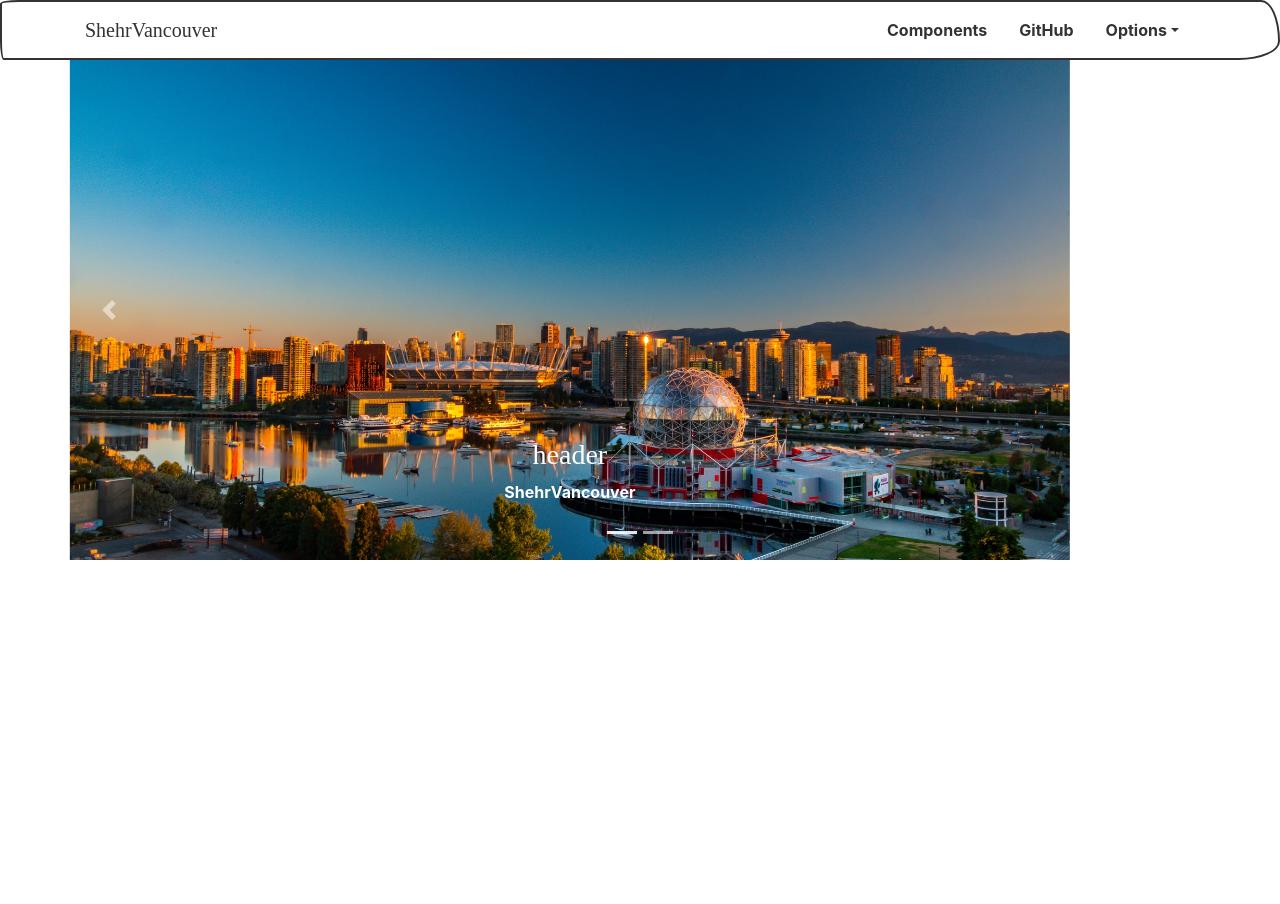
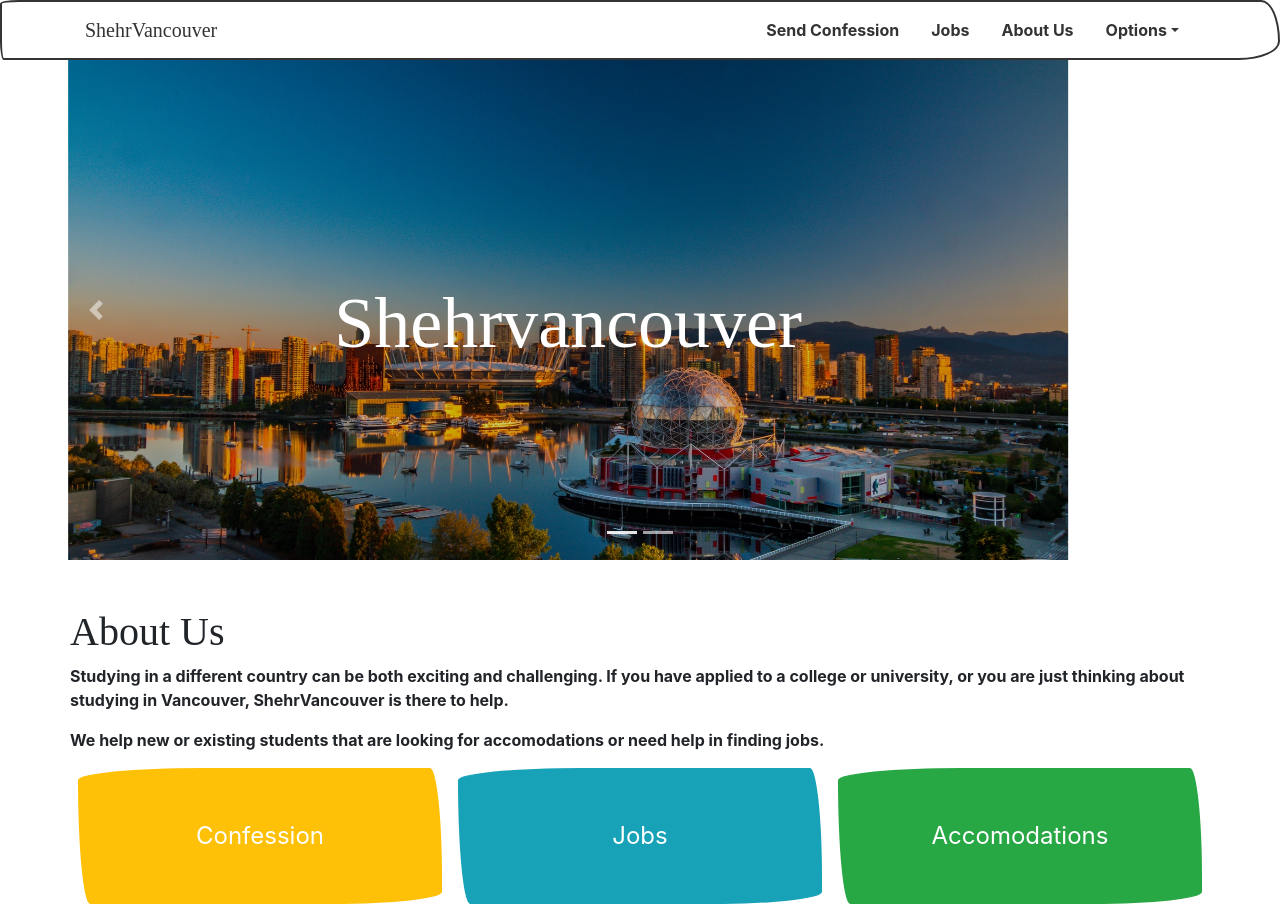
Before and after one commit to gursharan4312/shehrvancouver, a Gatsby site: page / in a window 1280 px wide. Before the commit the page ends 800 px from the top, so only its background shows below. Built offline with nearby package versions, Linux system fonts and the light colour scheme; Gatsby itself is replaced by a stand-in of ours; a web font is replaced by a local one.

Commit message:
pages added

```diff
--- /dev/null
+++ b/public/page-data/accomodations/page-data.json
@@ -0,0 +1 @@
+{"componentChunkName":"component---src-pages-accomodations-js","path":"/accomodations/","result":{"pageContext":{}},"staticQueryHashes":[]}
--- /dev/null
+++ b/public/page-data/confession/page-data.json
@@ -0,0 +1 @@
+{"componentChunkName":"component---src-pages-confession-js","path":"/confession/","result":{"pageContext":{}},"staticQueryHashes":[]}
--- a/public/page-data/dev-404-page/page-data.json
+++ b/public/page-data/dev-404-page/page-data.json
@@ -1 +1 @@
-{"componentChunkName":"component---cache-dev-404-page-js","path":"/dev-404-page/","result":{"data":{"allSitePage":{"nodes":[{"path":"/"}]}},"pageContext":{}},"staticQueryHashes":[]}
+{"componentChunkName":"component---cache-dev-404-page-js","path":"/dev-404-page/","result":{"data":{"allSitePage":{"nodes":[{"path":"/"},{"path":"/confession/"}]}},"pageContext":{}},"staticQueryHashes":[]}
--- /dev/null
+++ b/public/page-data/jobs/page-data.json
@@ -0,0 +1 @@
+{"componentChunkName":"component---src-pages-jobs-js","path":"/jobs/","result":{"pageContext":{}},"staticQueryHashes":[]}
--- a/src/components/Carousel.js
+++ b/src/components/Carousel.js
@@ -23,8 +23,7 @@ const Carousel = () => {
   const items = data.allFile.edges.map((edge, i) => ({
     src: edge.node.childImageSharp.fluid.src,
     altText: edge.node.childImageSharp.fluid.originalName,
-    caption: "ShehrVancouver",
-    header: "header",
+    header: "Shehrvancouver",
     key: i,
   }));
   return (
--- a/src/components/Header.js
+++ b/src/components/Header.js
@@ -27,11 +27,14 @@ const Header = (props) => {
         <Collapse isOpen={isOpen} navbar>
           <Nav className="ml-auto" navbar>
             <NavItem className="mx-2">
-              <NavLink href="/components/">Components</NavLink>
+              <NavLink href="/components/">Send Confession</NavLink>
+            </NavItem>
+            <NavItem className="mx-2">
+              <NavLink href="/components/">Jobs</NavLink>
             </NavItem>
             <NavItem className="mx-2">
               <NavLink href="https://github.com/reactstrap/reactstrap">
-                GitHub
+                About Us
               </NavLink>
             </NavItem>
             <UncontrolledDropdown nav inNavbar className="mx-2">
--- a/src/components/css/carousel.scss
+++ b/src/components/css/carousel.scss
@@ -3,10 +3,18 @@
     .carousel-inner {
       .carousel-item {
         img {
-          width: 90% !important;
+          //   width: 90% !important;
           max-width: 1000px;
           max-height: 500px;
           margin: 0 auto;
+          filter: brightness(0.8);
+        }
+        .carousel-caption {
+          display: block !important;
+          top: 40%;
+          h3 {
+            font-size: 4.5rem;
+          }
         }
       }
     }
--- /dev/null
+++ b/src/components/css/homePage.scss
@@ -0,0 +1,5 @@
+.action-buttons {
+  .col {
+    font-size: 1.5rem;
+  }
+}
--- a/src/pages/index.js
+++ b/src/pages/index.js
@@ -1,13 +1,48 @@
 import React from "react";
+import { navigate } from "gatsby";
 import Layout from "../components/Layout";
 import Carousel from "../components/Carousel";
-import { Col, Container, Rows } from "reactstrap";
+import { Col, Container, Row } from "reactstrap";
+import "../components/css/homePage.scss";
 
 function index() {
   return (
     <Layout>
-      <Container fluid>
-        <Carousel />
+      <Carousel />
+      <Container>
+        <Row className="mt-5">
+          <h1>About Us</h1>
+          <p>
+            Studying in a different country can be both exciting and
+            challenging. If you have applied to a college or university, or you
+            are just thinking about studying in Vancouver, ShehrVancouver is
+            there to help.
+          </p>
+          <p>
+            We help new or existing students that are looking for accomodations
+            or need help in finding jobs.
+          </p>
+        </Row>
+        <Row className="action-buttons">
+          <Col
+            className="btn btn-warning  mx-2 text-center py-5"
+            onClick={() => navigate("/confession")}
+          >
+            Confession
+          </Col>
+          <Col
+            className="btn btn-info mx-2 text-center py-5"
+            onClick={() => navigate("/jobs")}
+          >
+            Jobs
+          </Col>
+          <Col
+            className="btn btn-success mx-2 text-center py-5"
+            onClick={() => navigate("/accomodations")}
+          >
+            Accomodations
+          </Col>
+        </Row>
       </Container>
     </Layout>
   );
```
Also changed, not shown: src/pages/accomodations.js (added, +12 -0 lines), src/pages/confession.js (added, +12 -0 lines), src/pages/jobs.js (added, +12 -0 lines).
